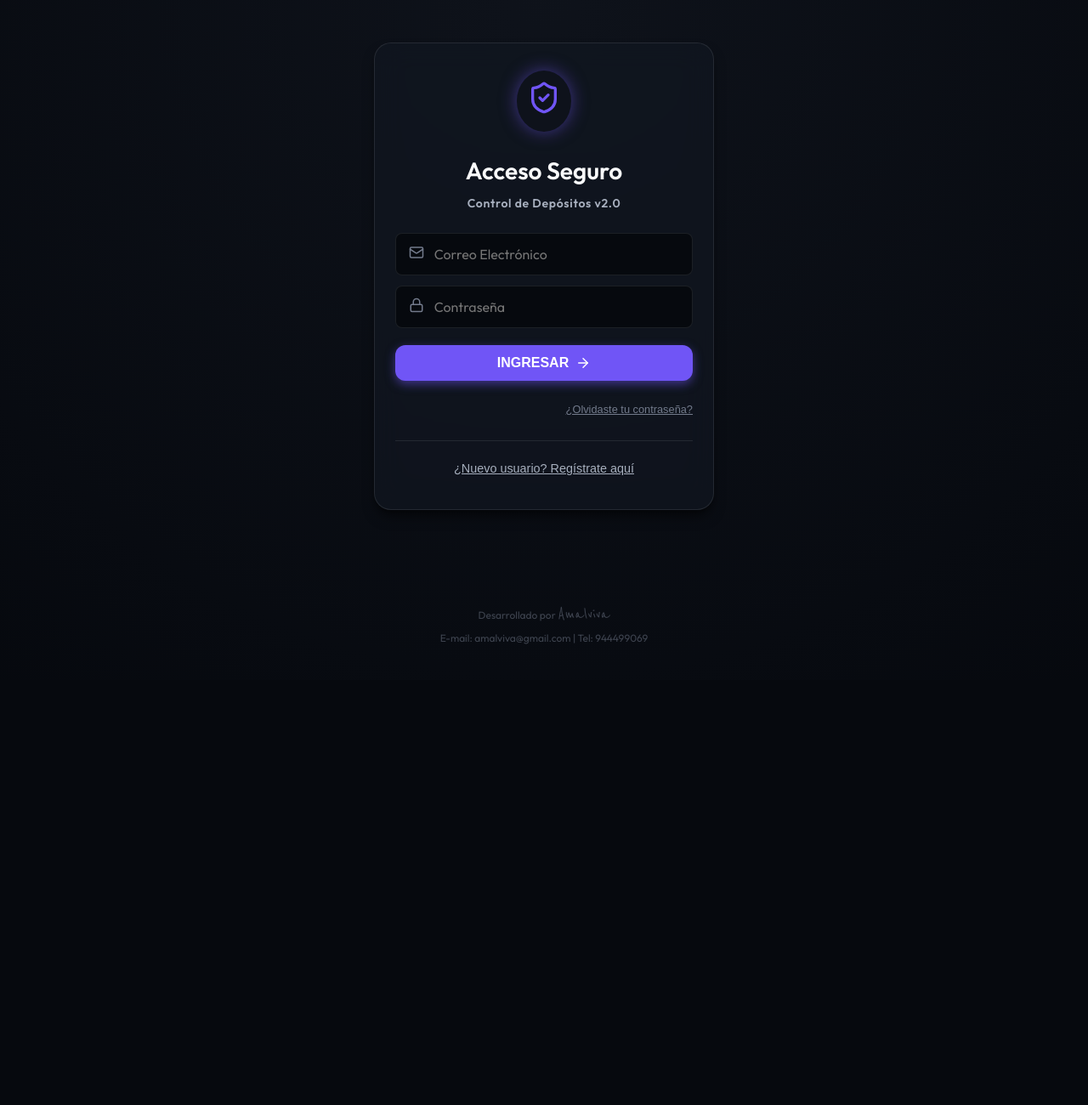
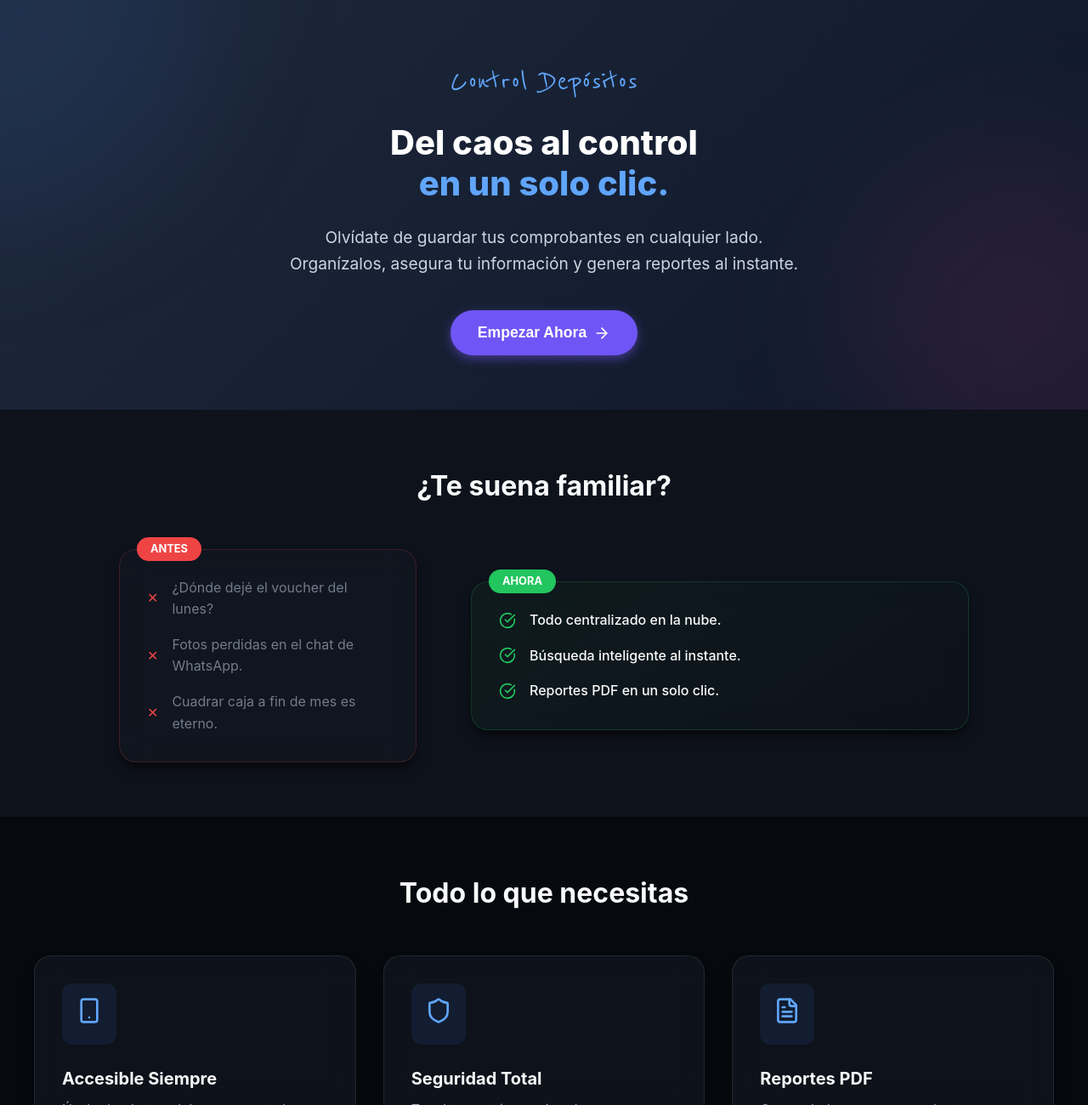
Before and after one commit to cereterall-coder/control-depositos, a React (Vite) app: page /landing in a window 1280 px wide. Before the commit this address led to /login. Shown: the top 1300 px of the page at 85% size. Before the commit the page ends 800 px from the top, so only its background shows below. Built offline with nearby package versions, Linux system fonts and the light colour scheme; no server answers.

Commit message:
feat: add landing page and fix routing

```diff
--- a/src/App.jsx
+++ b/src/App.jsx
@@ -14,11 +14,14 @@ import { AuthProvider, useAuth } from './context/AuthContext';
 import ProtectedRoute from './components/ProtectedRoute';
 import { Toaster } from 'react-hot-toast';
 
+import LandingPage from './pages/LandingPage';
+
 function AppRoutes() {
     const { user } = useAuth();
 
     return (
         <Routes>
+            <Route path="/landing" element={<LandingPage />} />
             <Route path="/login" element={<Login />} />
             <Route path="/update-password" element={<UpdatePassword />} />
             <Route path="/test" element={<ConnectionTest />} />
--- /dev/null
+++ b/src/pages/LandingPage.jsx
@@ -0,0 +1,146 @@
+import { useNavigate } from 'react-router-dom';
+import { ArrowRight, CheckCircle, Shield, Clock, Smartphone, FileText } from 'lucide-react';
+
+const LandingPage = () => {
+    const navigate = useNavigate();
+
+    return (
+        <div style={{ minHeight: '100vh', background: 'var(--bg-app)', color: 'var(--text-primary)', fontFamily: 'Inter, sans-serif' }}>
+
+            {/* HERO SECTION */}
+            <header style={{
+                background: 'linear-gradient(135deg, #1e293b 0%, #0f172a 100%)',
+                padding: '4rem 1rem',
+                textAlign: 'center',
+                position: 'relative',
+                overflow: 'hidden'
+            }}>
+                <div style={{ position: 'relative', zIndex: 10, maxWidth: '800px', margin: '0 auto' }}>
+                    <div className="font-signature" style={{ fontSize: '2.5rem', color: '#60a5fa', marginBottom: '1rem' }}>Control Depósitos</div>
+                    <h1 style={{ fontSize: '2.5rem', fontWeight: '800', marginBottom: '1.5rem', lineHeight: '1.2', color: 'white' }}>
+                        Del caos al control <br />
+                        <span style={{ color: '#60a5fa' }}>en un solo clic.</span>
+                    </h1>
+                    <p style={{ fontSize: '1.2rem', color: '#cbd5e1', marginBottom: '2.5rem', lineHeight: '1.6' }}>
+                        Olvídate de guardar tus comprobantes en cualquier lado.<br />
+                        Organízalos, asegura tu información y genera reportes al instante.
+                    </p>
+                    <div style={{ display: 'flex', gap: '1rem', justifyContent: 'center', flexWrap: 'wrap' }}>
+                        <button
+                            onClick={() => navigate('/login')}
+                            className="btn btn-primary"
+                            style={{ padding: '1rem 2rem', fontSize: '1.1rem', borderRadius: '50px' }}
+                        >
+                            Empezar Ahora <ArrowRight size={20} />
+                        </button>
+                    </div>
+                </div>
+
+                {/* Abstract Background Decoration */}
+                <div style={{ position: 'absolute', top: '-50%', left: '-20%', width: '500px', height: '500px', background: 'rgba(59, 130, 246, 0.1)', borderRadius: '50%', filter: 'blur(80px)' }}></div>
+                <div style={{ position: 'absolute', bottom: '-20%', right: '-10%', width: '400px', height: '400px', background: 'rgba(236, 72, 153, 0.1)', borderRadius: '50%', filter: 'blur(80px)' }}></div>
+            </header>
+
+            {/* PROBLEM vs SOLUTION */}
+            <section style={{ padding: '4rem 1rem', background: 'var(--bg-surface)' }}>
+                <div style={{ maxWidth: '1000px', margin: '0 auto' }}>
+                    <h2 style={{ textAlign: 'center', fontSize: '2rem', marginBottom: '3rem', fontWeight: 'bold' }}>¿Te suena familiar?</h2>
+
+                    <div className="dashboard-grid" style={{ alignItems: 'center', gap: '4rem' }}>
+                        {/* The Pain */}
+                        <div className="glass-panel" style={{ padding: '2rem', border: '1px solid rgba(239, 68, 68, 0.2)', position: 'relative' }}>
+                            <div style={{ position: 'absolute', top: '-15px', left: '20px', background: '#ef4444', color: 'white', padding: '0.25rem 1rem', borderRadius: '20px', fontSize: '0.8rem', fontWeight: 'bold' }}>ANTES</div>
+                            <ul style={{ listStyle: 'none', display: 'flex', flexDirection: 'column', gap: '1rem' }}>
+                                <li style={{ display: 'flex', alignItems: 'center', gap: '1rem', color: 'var(--text-muted)' }}>
+                                    <span style={{ color: '#ef4444' }}>✕</span> ¿Dónde dejé el voucher del lunes?
+                                </li>
+                                <li style={{ display: 'flex', alignItems: 'center', gap: '1rem', color: 'var(--text-muted)' }}>
+                                    <span style={{ color: '#ef4444' }}>✕</span> Fotos perdidas en el chat de WhatsApp.
+                                </li>
+                                <li style={{ display: 'flex', alignItems: 'center', gap: '1rem', color: 'var(--text-muted)' }}>
+                                    <span style={{ color: '#ef4444' }}>✕</span> Cuadrar caja a fin de mes es eterno.
+                                </li>
+                            </ul>
+                        </div>
+
+                        {/* The Solution */}
+                        <div className="glass-panel" style={{ padding: '2rem', border: '1px solid rgba(34, 197, 94, 0.2)', background: 'linear-gradient(145deg, rgba(34, 197, 94, 0.05), transparent)', position: 'relative' }}>
+                            <div style={{ position: 'absolute', top: '-15px', left: '20px', background: '#22c55e', color: 'white', padding: '0.25rem 1rem', borderRadius: '20px', fontSize: '0.8rem', fontWeight: 'bold' }}>AHORA</div>
+                            <ul style={{ listStyle: 'none', display: 'flex', flexDirection: 'column', gap: '1rem' }}>
+                                <li style={{ display: 'flex', alignItems: 'center', gap: '1rem', fontWeight: '500' }}>
+                                    <CheckCircle size={20} color="#22c55e" /> Todo centralizado en la nube.
+                                </li>
+                                <li style={{ display: 'flex', alignItems: 'center', gap: '1rem', fontWeight: '500' }}>
+                                    <CheckCircle size={20} color="#22c55e" /> Búsqueda inteligente al instante.
+                                </li>
+                                <li style={{ display: 'flex', alignItems: 'center', gap: '1rem', fontWeight: '500' }}>
+                                    <CheckCircle size={20} color="#22c55e" /> Reportes PDF en un solo clic.
+                                </li>
+                            </ul>
+                        </div>
+                    </div>
+                </div>
+            </section>
+
+            {/* FEATURES */}
+            <section style={{ padding: '4rem 1rem' }}>
+                <div style={{ maxWidth: '1200px', margin: '0 auto', textAlign: 'center' }}>
+                    <h2 style={{ fontSize: '2rem', marginBottom: '3rem', fontWeight: 'bold' }}>Todo lo que necesitas</h2>
+
+                    <div style={{ display: 'grid', gridTemplateColumns: 'repeat(auto-fit, minmax(280px, 1fr))', gap: '2rem' }}>
+                        <FeatureCard
+                            icon={<Smartphone size={32} color="#60a5fa" />}
+                            title="Accesible Siempre"
+                            desc="Úsalo desde tu celular o computadora. Tu información viaja contigo."
+                        />
+                        <FeatureCard
+                            icon={<Shield size={32} color="#60a5fa" />}
+                            title="Seguridad Total"
+                            desc="Tus datos están encriptados y protegidos con las mejores prácticas."
+                        />
+                        <FeatureCard
+                            icon={<FileText size={32} color="#60a5fa" />}
+                            title="Reportes PDF"
+                            desc="Genera balances y comprobantes profesionales listos para imprimir."
+                        />
+                        <FeatureCard
+                            icon={<Clock size={32} color="#60a5fa" />}
+                            title="Ahorra Tiempo"
+                            desc="Deja de perder horas buscando papeles. Encuentra cualquier depósito en segundos."
+                        />
+                    </div>
+                </div>
+            </section>
+
+            {/* FOOTER */}
+            <footer style={{ background: '#0f172a', padding: '3rem 1rem', textAlign: 'center', borderTop: '1px solid rgba(255,255,255,0.1)' }}>
+                <div style={{ marginBottom: '1.5rem' }}>
+                    <div className="font-signature" style={{ fontSize: '2rem', color: 'white' }}>Amalviva</div>
+                    <p style={{ color: '#94a3b8', fontSize: '0.9rem', marginTop: '0.5rem' }}>Soluciones digitales que simplifican tu vida.</p>
+                </div>
+
+                <div style={{ display: 'flex', justifyContent: 'center', gap: '2rem', marginBottom: '2rem', flexWrap: 'wrap' }}>
+                    <a href="#" style={{ color: '#cbd5e1', textDecoration: 'none' }}>Contacto</a>
+                    <a href="#" style={{ color: '#cbd5e1', textDecoration: 'none' }}>Soporte</a>
+                    <a href="/login" style={{ color: '#60a5fa', fontWeight: 'bold', textDecoration: 'none' }}>Ingresar al Sistema</a>
+                </div>
+
+                <div style={{ color: '#64748b', fontSize: '0.8rem' }}>
+                    © {new Date().getFullYear()} Control Depósitos. Desarrollado por Amalviva.
+                </div>
+            </footer>
+        </div>
+    );
+};
+
+const FeatureCard = ({ icon, title, desc }) => (
+    <div className="glass-panel" style={{ padding: '2rem', textAlign: 'left', transition: 'transform 0.2s', cursor: 'default' }} onMouseEnter={e => e.currentTarget.style.transform = 'translateY(-5px)'} onMouseLeave={e => e.currentTarget.style.transform = 'translateY(0)'}>
+        <div style={{ background: 'rgba(59, 130, 246, 0.1)', width: 'fit-content', padding: '1rem', borderRadius: '12px', marginBottom: '1.5rem' }}>
+            {icon}
+        </div>
+        <h3 style={{ fontSize: '1.25rem', marginBottom: '0.5rem', fontWeight: 'bold' }}>{title}</h3>
+        <p style={{ color: 'var(--text-secondary)', lineHeight: '1.6' }}>{desc}</p>
+    </div>
+);
+
+export default LandingPage;
```
